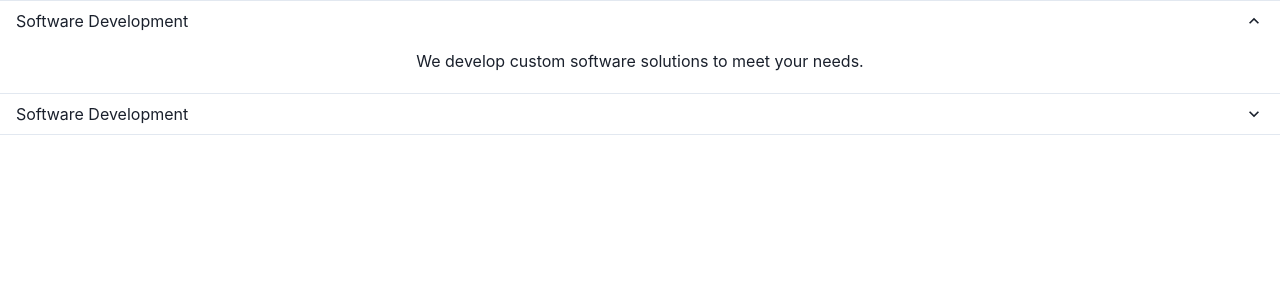
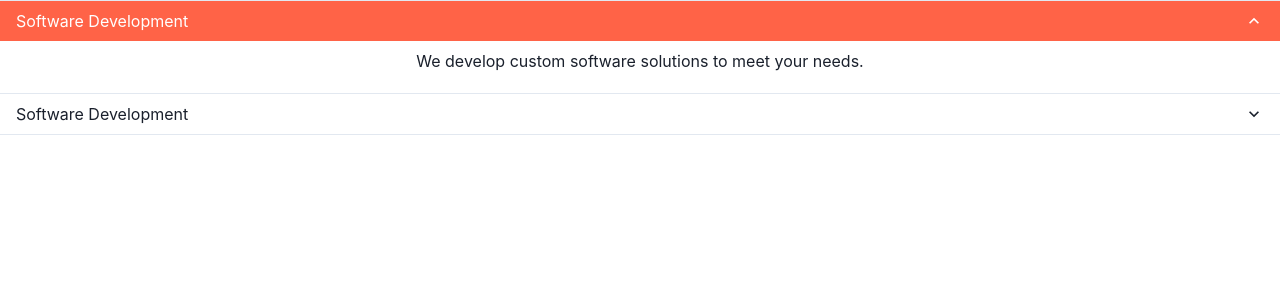
Before and after one commit to ZachyDev/Chakra-UI-, a React (Create React App) app in the folder app/: page / in a window 1280 px wide. Shown: the top 300 px of the page. Built offline with nearby package versions, Linux system fonts and the light colour scheme.

Commit message:
:lipstick: using _expanded style prop to style an accordion item in expanded state

```diff
--- a/app/src/components/Services.js
+++ b/app/src/components/Services.js
@@ -14,7 +14,9 @@ function Services() {
       <Accordion defaultIndex={[0]} allowMultiple>
         {/* Accordion 1 */}
         <AccordionItem>
-          <AccordionButton>
+          <AccordionButton
+            _expanded={{ backgroundColor: 'tomato', color: 'white' }}
+          >
             <Box flex="1" textAlign="left">
               Software Development
             </Box>
@@ -26,7 +28,9 @@ function Services() {
         </AccordionItem>
         {/* Accordion 2 */}
         <AccordionItem>
-          <AccordionButton>
+          <AccordionButton
+            _expanded={{ backgroundColor: 'teal', color: 'white' }}
+          >
             <Box flex="1" textAlign="left">
               Software Development
             </Box>
```
